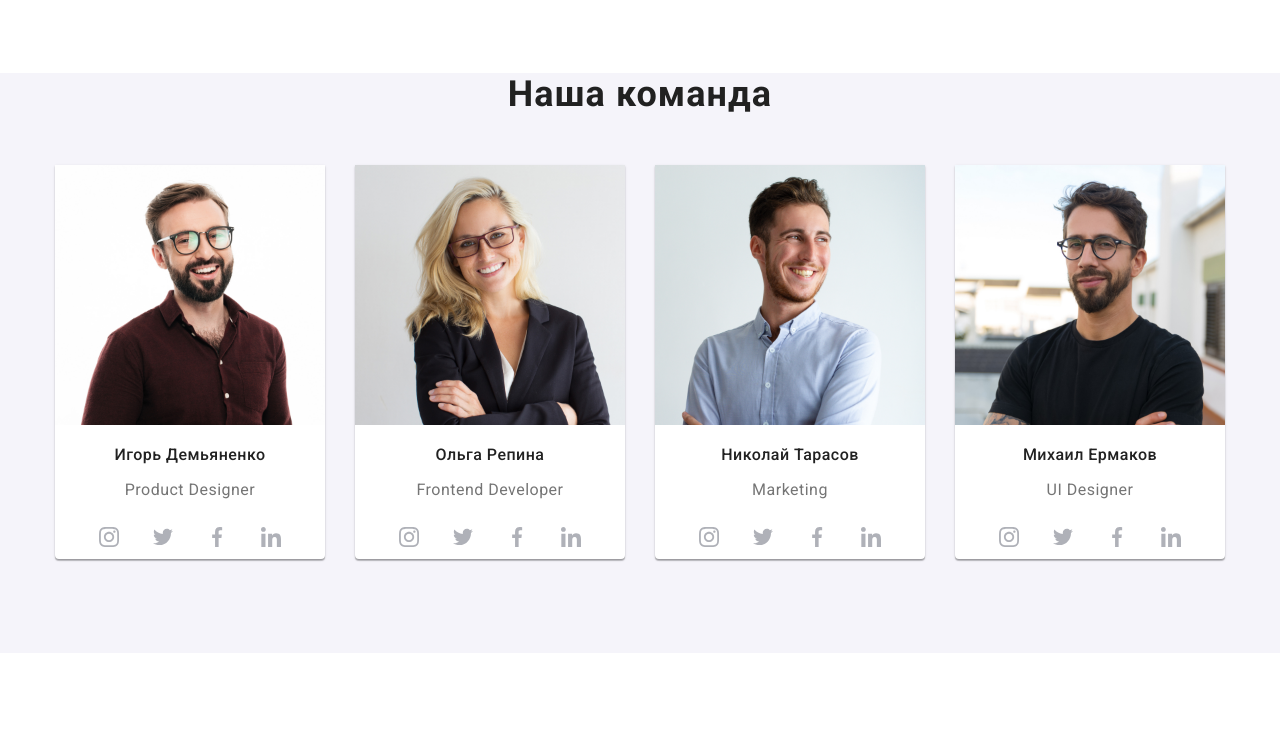
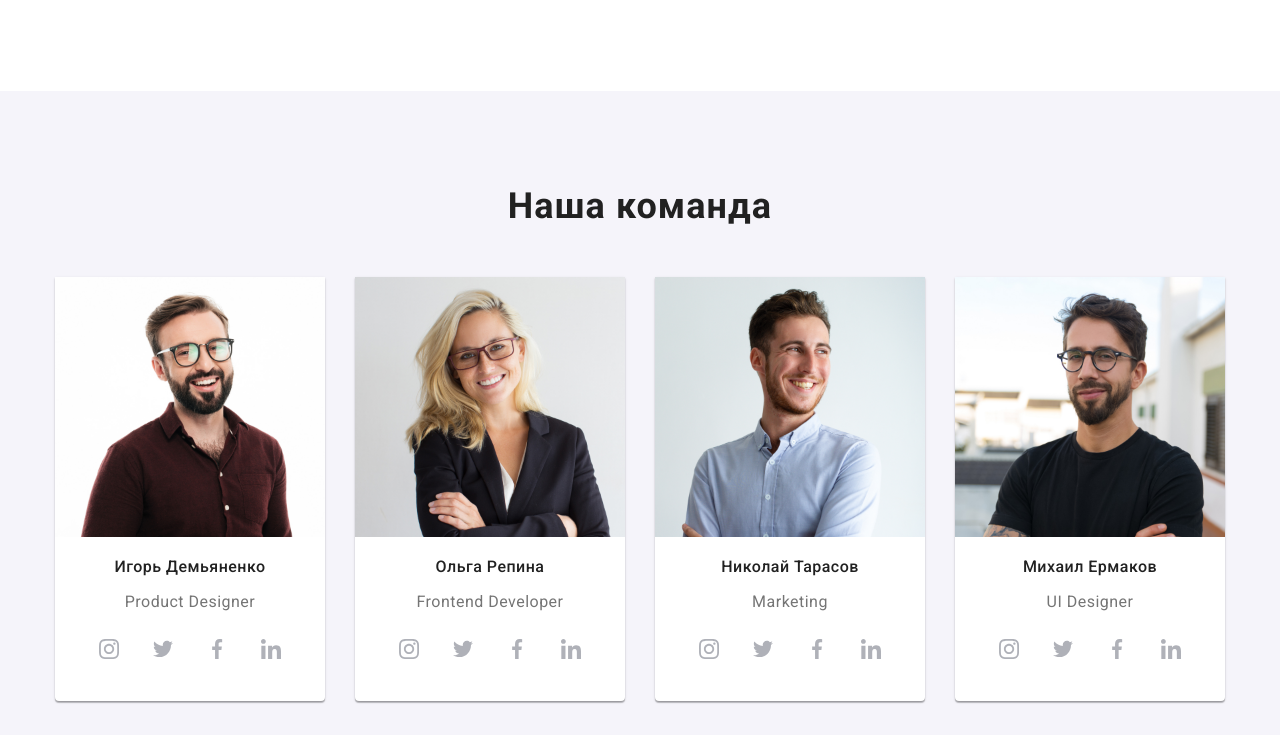
Before and after one commit to Anastasiya-Baranouskaya/goit-markup-hw-04, a plain HTML site: page index.html in a window 1280 px wide. Shown: the part 1505-2240 px from the top of the page. Drawn offline with Linux system fonts and the light colour scheme.

Commit message:
правки паддингов

```diff
--- a/css/style.css
+++ b/css/style.css
@@ -143,6 +143,7 @@ body {
   box-shadow: 0px 4px 4px rgba(0, 0, 0, 0.15);
   border-radius: 4px;
   color: #ffffff;
+  padding: 10px 32px;
 }
 .button-cursor {
   cursor: pointer;
@@ -227,6 +228,7 @@ body {
 }
 
 .section-team {
+  padding-top: 94px;
   padding-bottom: 94px;
 }
 .section-team .list-img {
@@ -234,6 +236,9 @@ body {
   background-color: #ffffff;
   box-shadow: 0px 1px 3px rgba(0, 0, 0, 0.12), 0px 1px 1px rgba(0, 0, 0, 0.14), 0px 2px 1px rgba(0, 0, 0, 0.2);
   border-radius: 0px 0px 4px 4px;
+}
+.div-icons {
+  padding-bottom: 30px;
 }
 
 /* обзацы */
```
